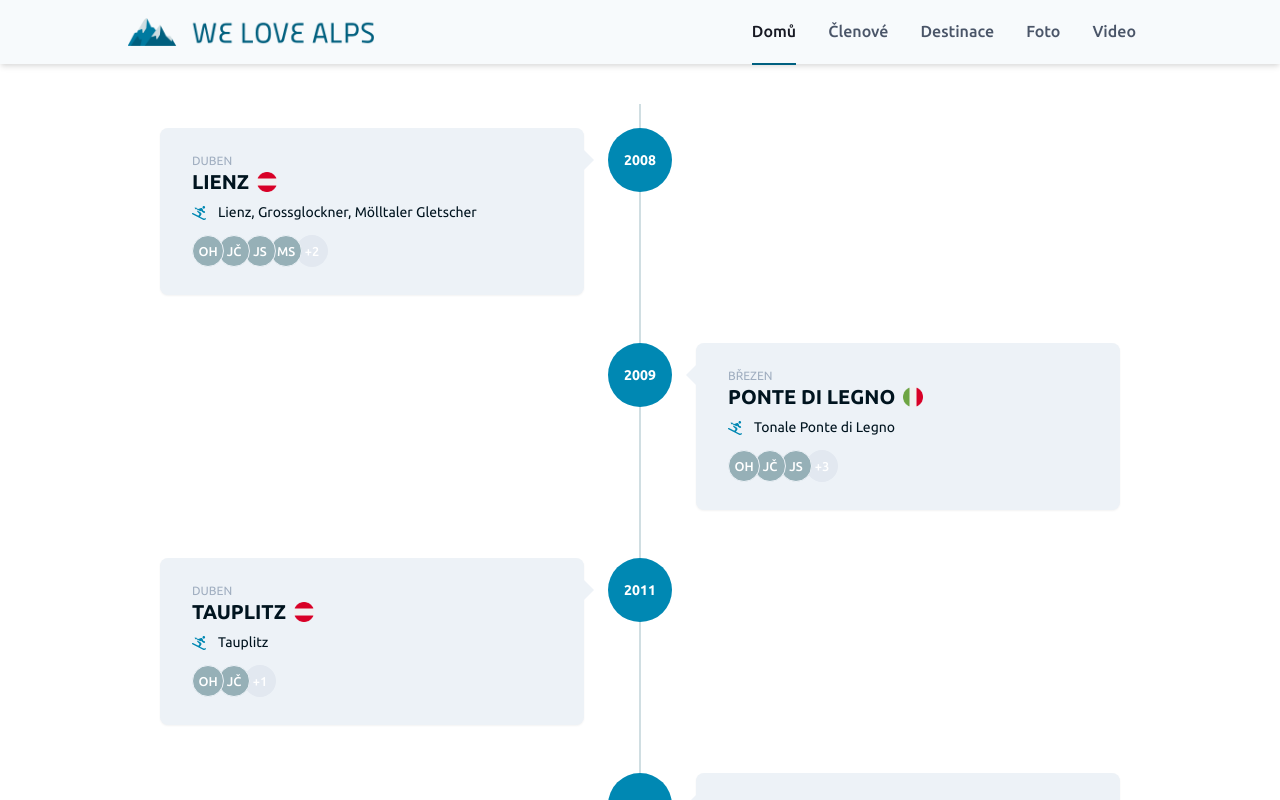
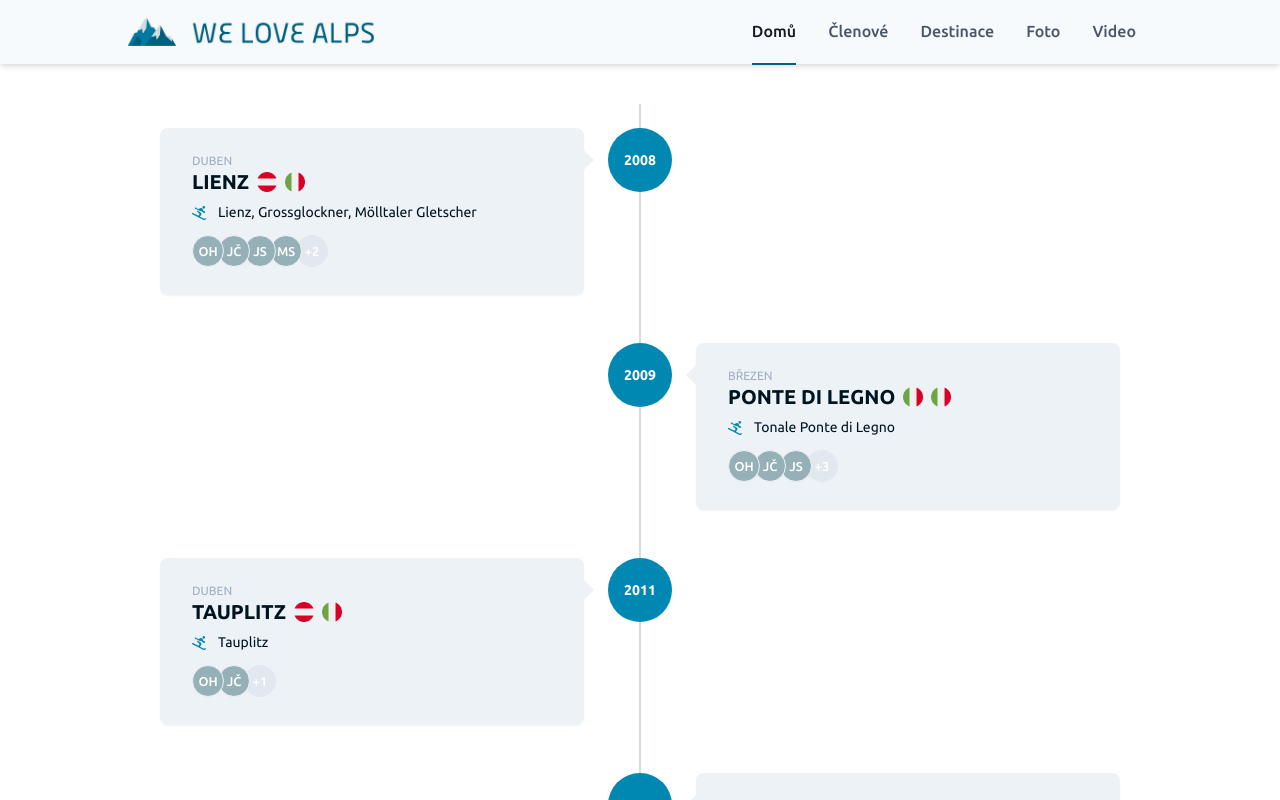
Before and after one commit to ondrejhudek/we-love-alps, a Next.js app: page / in a window 1280 px wide. Shown: the top 800 px of the page. Built offline with nearby package versions, Linux system fonts and the light colour scheme.

Commit message:
text images

```diff
--- a/src/components/timeline/Timeline.tsx
+++ b/src/components/timeline/Timeline.tsx
@@ -155,7 +155,14 @@ const TimelineRow = ({
                 alt={COUNTRIES[countryCode]}
                 width={20}
                 height={20}
-                // quality={100}
+              />
+            </Box>
+            <Box ml={2}>
+              <Image
+                src={`/images/flags/IT.png`}
+                alt="IT"
+                width={20}
+                height={20}
               />
             </Box>
           </Heading>
@@ -294,7 +301,6 @@ const Timeline = () => {
                     alt={COUNTRIES[modalTrip.countryCode]}
                     width={32}
                     height={32}
-                    // quality={100}
                   />
                 </Box>
               </Heading>
```
